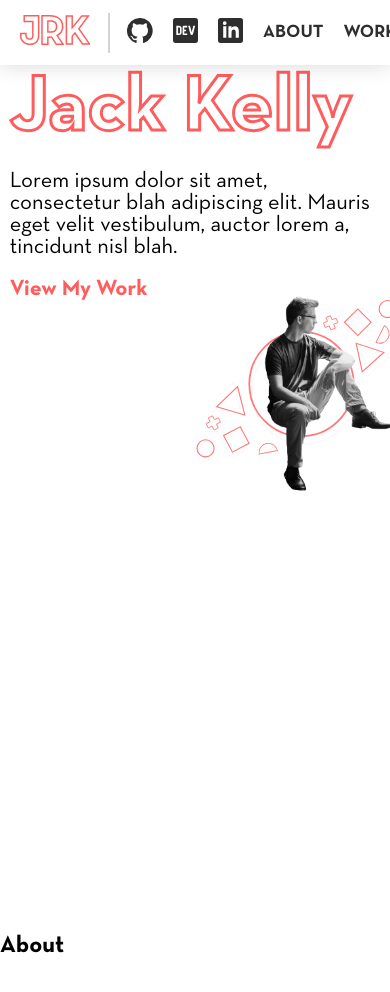
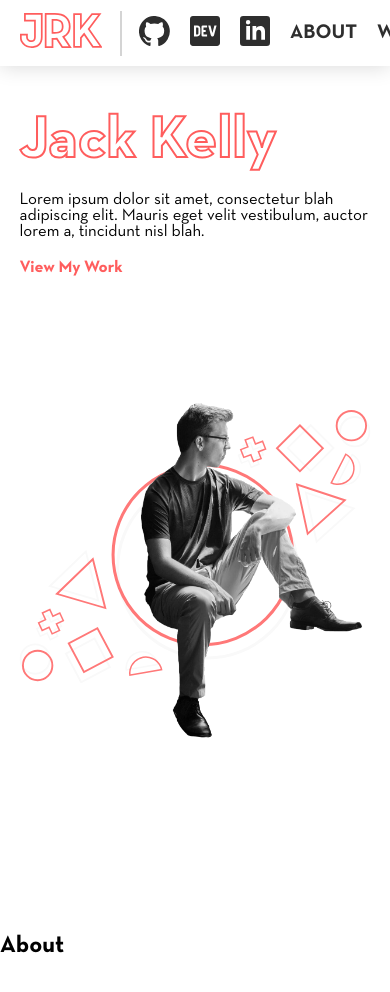
Before and after one commit to JackRKelly/Portfolio, a React (Create React App) app: page / in a window 390 px wide. Shown: the top 992 px of the page. Built offline with nearby package versions, Linux system fonts and the light colour scheme.

Commit message:
Made hero image responsive

```diff
--- a/package.json
+++ b/package.json
@@ -16,6 +16,7 @@
     "react-dom": "^16.13.1",
     "react-inlinesvg": "^2.1.0",
     "react-scripts": "3.4.3",
+    "react-spring": "^8.0.27",
     "typescript": "^3.7.5"
   },
   "scripts": {
--- a/src/App.scss
+++ b/src/App.scss
@@ -20,7 +20,7 @@ nav {
     font-weight: bold;
     text-transform: uppercase;
     flex-direction: row;
-    font-size: 18px;
+    font-size: 20px;
     justify-content: space-between;
     padding: 7.5px 0;
     transition: $bezier;
@@ -39,7 +39,7 @@ nav {
             padding: 0 10px 0 0;
             svg {
               fill: $primary;
-              height: 30px;
+              height: 35px;
             }
           }
           &.divider {
@@ -47,7 +47,7 @@ nav {
             div {
               display: block;
               width: 2px;
-              height: 40px;
+              height: 45px;
               background-color: $light;
             }
           }
@@ -55,7 +55,7 @@ nav {
             padding: 0 10px;
             svg {
               fill: $dark;
-              height: 25px;
+              height: 30px;
             }
           }
           a {
--- a/src/Home.scss
+++ b/src/Home.scss
@@ -3,16 +3,20 @@
 main {
   padding-top: 70px;
   section#home {
+    position: relative;
     .content {
-      position: relative;
       @media (min-width: $large) {
         height: 85%;
         display: flex;
         align-items: center;
       }
+      @media (max-width: $large) {
+        padding-top: 5vh;
+        font-size: 12px;
+      }
       .info {
         @media (min-width: $large) {
-          width: 48%;
+          width: 50%;
         }
         h1 {
           -webkit-text-stroke: 3px $primary;
@@ -20,6 +24,9 @@ main {
           font-size: 5em;
           margin: 0;
           line-height: 1;
+          @media (max-width: $medium) {
+            -webkit-text-stroke: 2px $primary;
+          }
         }
         p {
           margin: 20px 0;
@@ -33,9 +40,20 @@ main {
         }
       }
       .hero {
-        width: 55%;
+        width: 45%;
         position: absolute;
-        right: -5%;
+        right: 5%;
+        @media (max-width: $large) {
+          right: 50%;
+          transform: translateX(50%);
+        }
+        @media (max-width: $medium) {
+          width: 75%;
+          bottom: 27vh;
+        }
+        @media (max-width: $small) {
+          width: 90%;
+        }
         svg {
           width: 100%;
         }
--- a/src/assets/variables.scss
+++ b/src/assets/variables.scss
@@ -17,6 +17,6 @@ $extralarge: 1600px;
     width: 85%;
   }
   @media (max-width: $small) {
-    width: 95%;
+    width: 90%;
   }
 }
```
